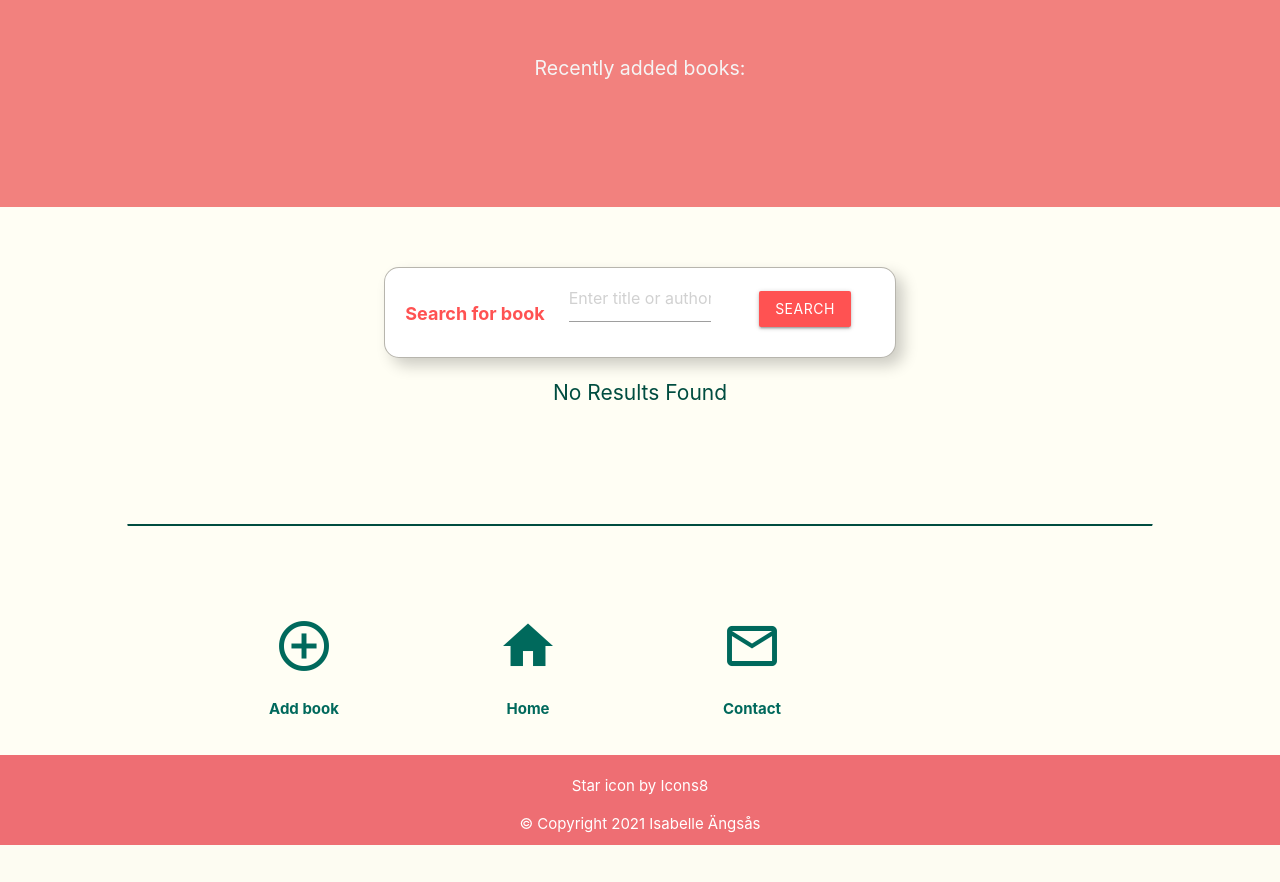
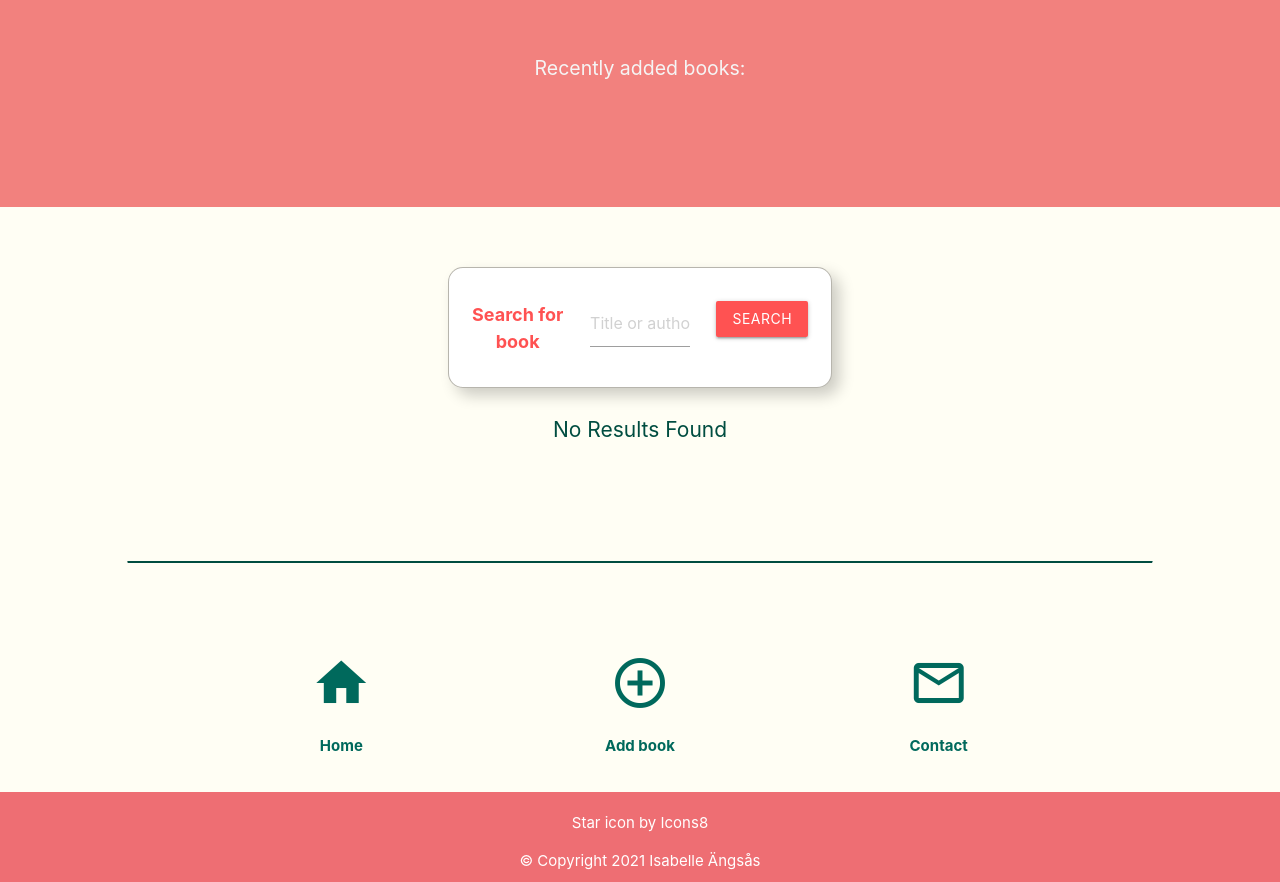
Before and after one commit to mmmangooo/Milestone-project3, a Flask app: page /search in a window 1280 px wide. Shown: the part 688-1570 px from the top of the page. Before the commit the page ends 1533 px from the top, so only its background shows below. Run offline with Flask 2, Linux system fonts and the light colour scheme; data that the repository does not hold is empty; some libraries are stand-ins or nearby versions.

Commit message:
Adjusted positioning in search field and navigation from search function to results

```diff
--- a/static/css/style.css
+++ b/static/css/style.css
@@ -83,22 +83,34 @@ nav ul li a {
 
 
 .search-container {
-    margin: 3rem auto 0;
+    margin: 3rem auto 2rem;
     padding: 0.5rem;
     border: 0.1rem solid #adaaa1de;
     border-radius: 1rem;
     box-shadow: 0.5rem 0.5rem 1rem rgba(0,0,0,0.2);
+    display: flex;
+    vertical-align: center;
+    justify-content: center;
 }
 
-.search-container button {
-    margin: 1rem 0 0;
+.search-row {
+    margin-bottom: 0;
 }
 
 .search-container p {
-    margin: 1.6rem 0 0;
+    margin: 25% 0;
     font-weight: bold;
     font-size: 1.2rem;
 }
+
+#query {
+    margin: 25% 0;
+}
+
+.query-btn {
+    margin: 25% 0;
+}
+
 /* --------------Book cards */
 
 
@@ -141,7 +153,6 @@ hr {
     margin-bottom: 6rem;
 }
 
-
 .icon-links p{
     text-decoration: none;
     color: #00695c;
@@ -161,6 +172,7 @@ hr {
 .input-field label {
     color: #686251;
 }
+
 
 /*--------------------Footer */
 
@@ -205,7 +217,7 @@ footer a {
         width: 60%;
     }
     .search-container {
-        width: 40%;
+        width: 30%;
     }
 }
 
--- a/templates/index.html
+++ b/templates/index.html
@@ -67,17 +67,20 @@
 
                 <div class="search-container white center-align">
 
-                    <form action="{{ url_for('search') }}" method="POST">
-                        <div class="row">
+                   <!-- Credit for navigation back to specifik part of page for search function:
+                     https://stackoverflow.com/questions/35843675/link-to-a-specific-location-in-a-flask-template -->
+
+                    <form action="{{ url_for('search', _anchor='book-cards') }}" method="POST">
+                        <div class="row search-row">
                             <div class="col s4">
                                 <p class="red-text text-accent-2">Search for book</p>
                             </div>
                             <div class="col s4">
-                                <input type="text" name="query" id="query" minlength="3" class="validate" placeholder="Enter title or author" required>
+                                <input type="text" name="query" id="query" minlength="3" class="validate" placeholder="Title or author" required>
                                     <label for="query"></label>
                                 </div>
                                 <div class="col s4">
-                                    <button type="submit" class="btn red accent-2" name="action">Search</button>
+                                    <button type="submit" class="btn red accent-2 query-btn" name="action">Search</button>
                                 </div>
 
                             </div>
@@ -86,7 +89,7 @@
                     </div>
                     {% if books.count() > 0 %}
 
-                        <div class="row">
+                        <div class="row" id="book-cards">
                             {% for book in books %}
 
                                 <div class="col s12 m6 l4 xl3">
@@ -163,7 +166,7 @@
                                 {% endfor %}
 
                             </div>
-                            {% else %}
+                        {% else %}
                             <h4 class="center-align teal-text text-darken-4">No Results Found</h4>
                         {% endif %}
 
@@ -171,20 +174,21 @@
                         <hr>
 
                             <div class="container center-align">
-                                <div class="row center-align">
-                                    <div class="col s3">
+                                <div class="row">
+                                    <div class="col s4">
+                                        <a class="icon-links" href="{{ url_for('get_books') }}">
+                                            <i class="medium material-icons teal-text text-darken-3">home</i>
+                                            <p>Home</p>
+                                        </a>
+                                    </div>
+                                    <div class="col s4">
                                         <a class="icon-links" href="{{ url_for('add_book') }}">
                                             <i class="medium material-icons teal-text text-darken-3">add_circle_outline</i>
                                             <p>Add book</p>
                                         </a>
                                     </div>
-                                    <div class="col s3">
-                                        <a class="icon-links" href="{{ url_for('get_books') }}">
-                                            <i class="medium material-icons teal-text text-darken-3">home</i>
-                                            <p>Home</p>
-                                        </a>
-                                    </div>
-                                    <div class="col s3">
+
+                                    <div class="col s4">
                                         <a class="icon-links" href="{{ url_for('contact') }}">
                                             <i class="medium material-icons teal-text text-darken-3">mail_outline</i>
                                             <p>Contact</p>
```
Also changed, not shown: README.md.
